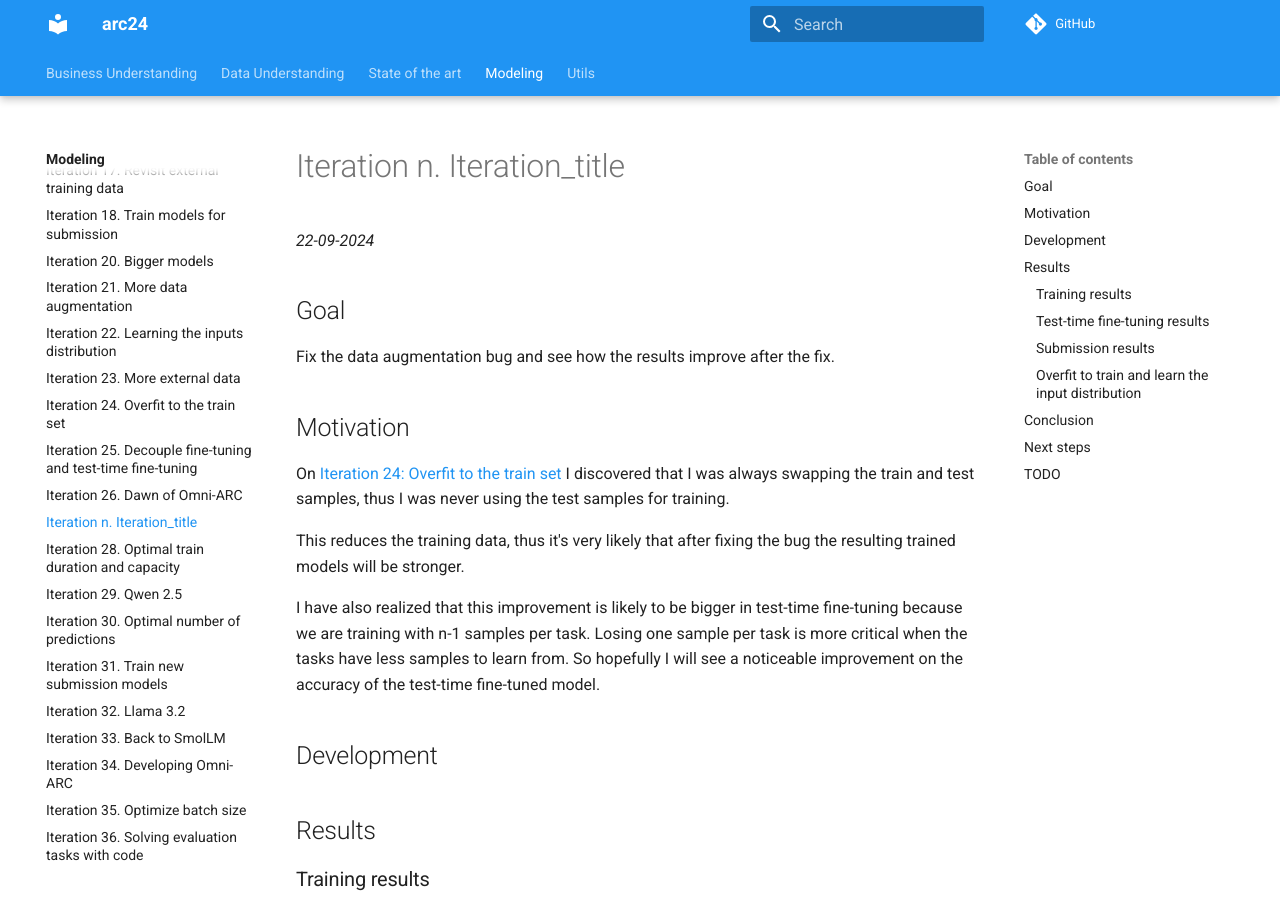
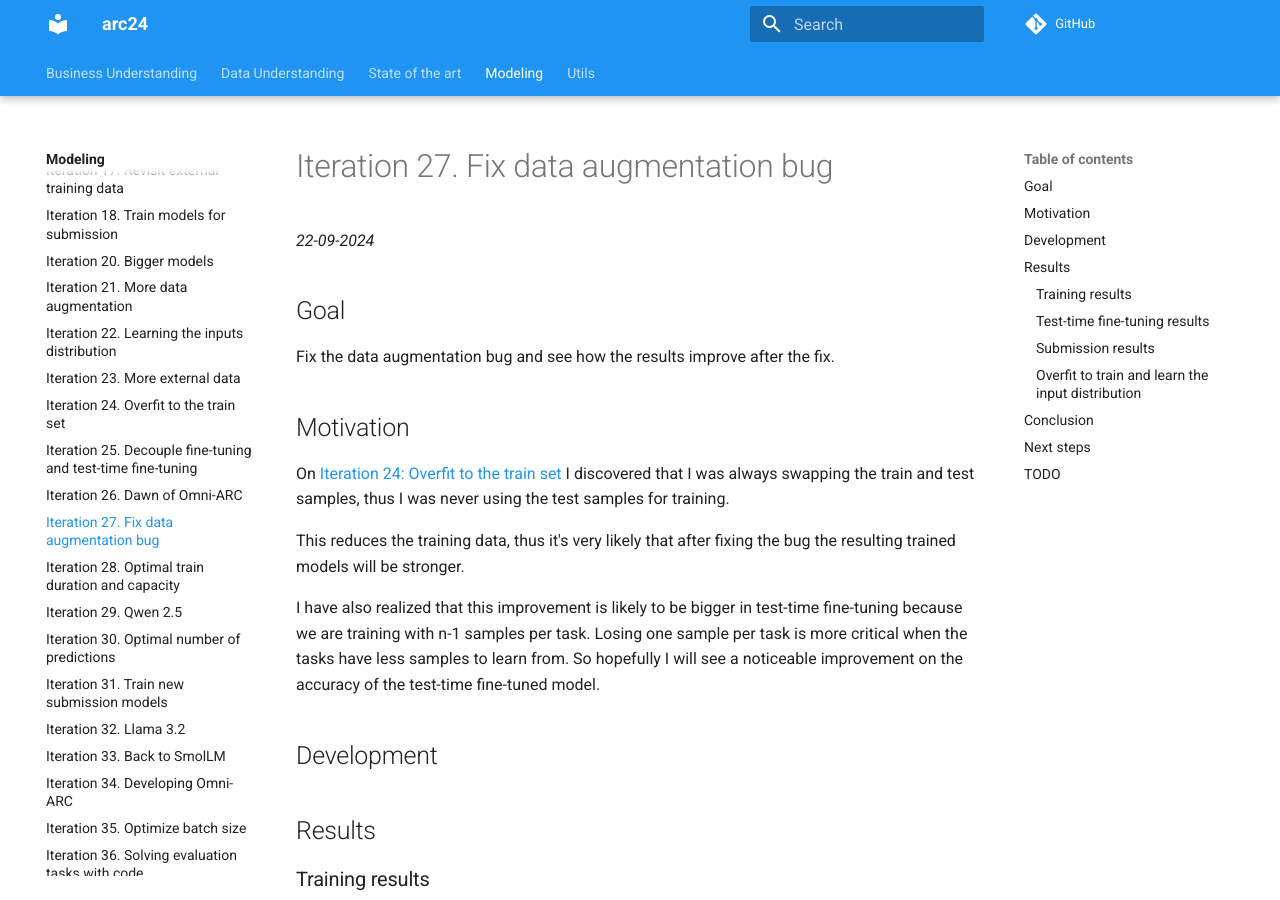
Before and after one commit to zhengjunyao-work/arc24, an MkDocs documentation site: the page built from docs/modeling/Iteration_27_fix_data_augmentation_bug.md, in a window 1280 px wide and 900 px high. Built offline with MkDocs 1.6.1 and Material for MkDocs 9.7.7, drawn with Linux system fonts in a browser that asks for light colours; comment, search, counter and statistics services are not loaded.

Commit message:
added missing title

```diff
--- a/docs/modeling/Iteration_27_fix_data_augmentation_bug.md
+++ b/docs/modeling/Iteration_27_fix_data_augmentation_bug.md
@@ -1,4 +1,4 @@
-# Iteration n. Iteration_title
+# Iteration 27. Fix data augmentation bug
 
 _22-09-2024_
 
```
